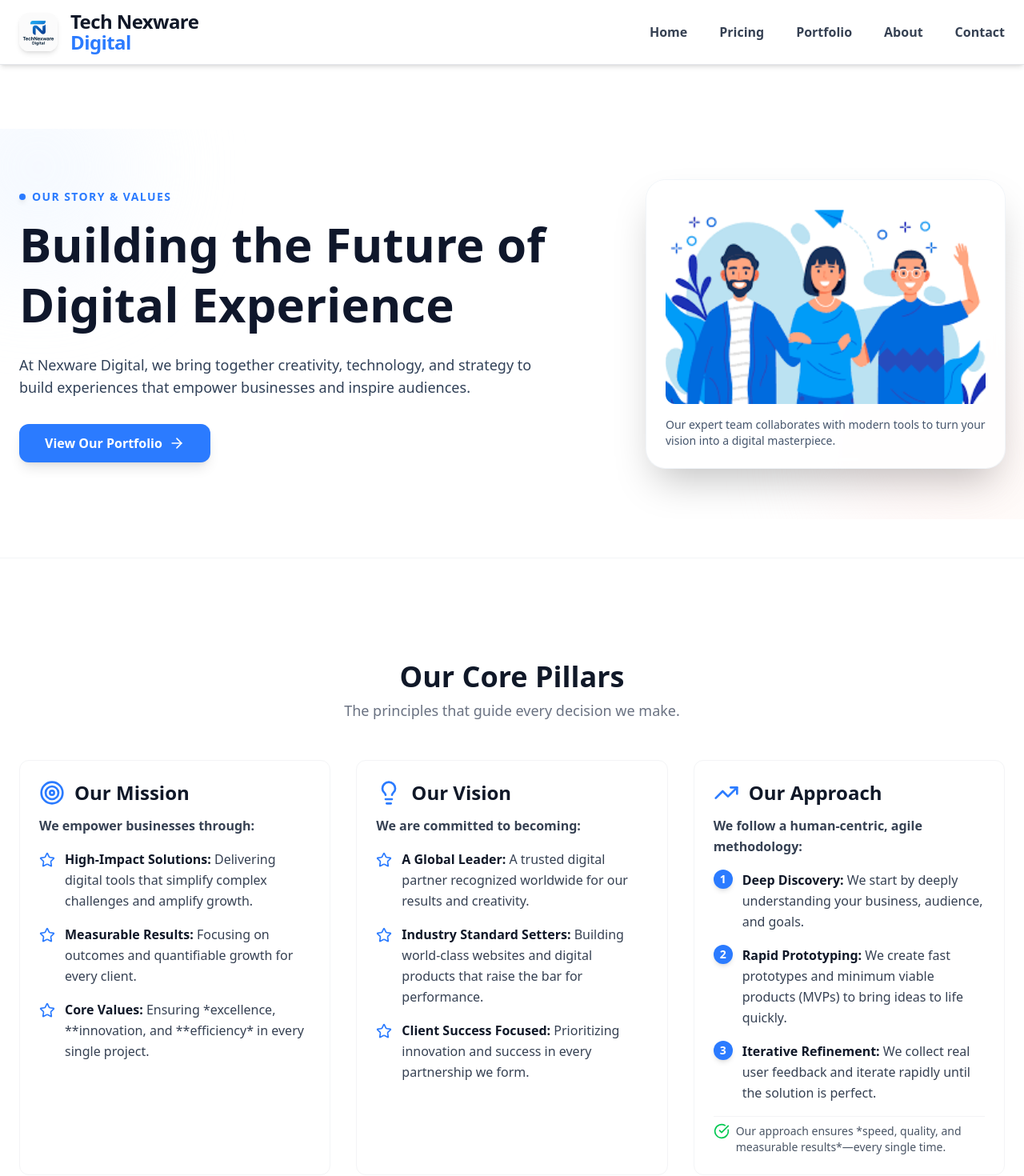
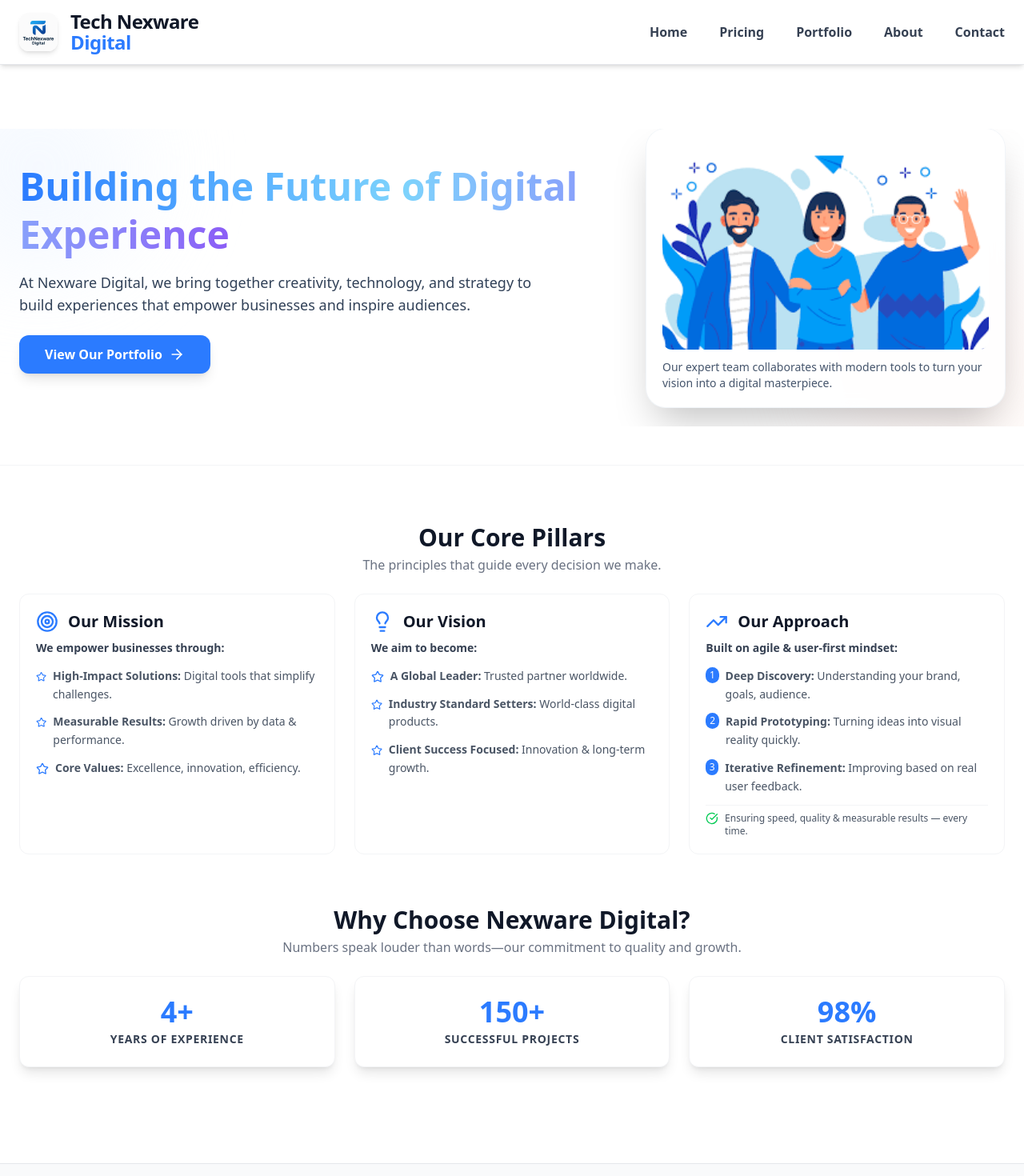
Before and after one commit to abhisheksingh01-ai/Nexware_Digital, a React (Vite) app: page /about in a window 1280 px wide. Shown: the top 1470 px of the page at 80% size. Built offline with nearby package versions, Linux system fonts and the light colour scheme.

Commit message:
Update PricePage, HomePage, AboutPage, ContactPage

```diff
--- a/src/component/Features/AboutUs/AboutDetails.jsx
+++ b/src/component/Features/AboutUs/AboutDetails.jsx
@@ -1,119 +1,102 @@
 // About us Page
 import React from "react";
-// Using the same icons for visual consistency. Plus a star icon for mission/vision bullets.
 import { Target, Lightbulb, TrendingUp, CheckCircle, Star } from "lucide-react";
 
 // Reusable component with enhanced design
 function SectionBlock({ title, children, icon: IconComponent }) {
   return (
-    <div className="bg-white p-6 rounded-xl border border-gray-100 hover:shadow-lg transition-shadow duration-300">
-      <div className="flex items-center mb-3">
-        {/* Icon in accent color */}
-        <IconComponent className="w-8 h-8 text-[#2b7bff] mr-3" />
-        <h3 className="text-2xl font-bold text-gray-900">{title}</h3>
+    <div className="bg-white p-5 rounded-xl border border-gray-100 hover:shadow-lg transition-shadow duration-300">
+      <div className="flex items-center mb-2">
+        <IconComponent className="w-7 h-7 text-[#2b7bff] mr-3" />
+        <h3 className="text-xl font-bold text-gray-900">{title}</h3>
       </div>
-      <div className="text-gray-600 leading-relaxed">{children}</div> {/* Children wrapped in div for consistent styling */}
+
+      <div className="text-gray-600 leading-relaxed text-sm">
+        {children}
+      </div>
     </div>
   );
 }
 
 export default function AboutDetails() {
   return (
-    <section className="max-w-7xl mx-auto px-6 py-12 lg:py-20">
+    <section className="max-w-7xl mx-auto px-6 py-4 lg:py-6">
 
-      <div className="text-center mb-12">
-        <h2 className="text-4xl font-extrabold text-gray-900">Our Core Pillars</h2>
-        <p className="text-lg text-gray-500 mt-2">The principles that guide every decision we make.</p>
+      <div className="text-center mb-6">
+        <h2 className="text-3xl font-extrabold text-gray-900">Our Core Pillars</h2>
+        <p className="text-base text-gray-500 mt-1">The principles that guide every decision we make.</p>
       </div>
 
-      {/* Structured Grid Layout for Sections */}
-      <div className="grid grid-cols-1 lg:grid-cols-3 gap-8">
+      {/* Structured Grid Layout */}
+      <div className="grid grid-cols-1 lg:grid-cols-3 gap-6">
 
-        {/* Our Mission - REVISED WITH BULLETED POINTS */}
+        {/* Mission */}
         <SectionBlock title="Our Mission" icon={Target}>
-          <p className="mb-4 font-semibold text-gray-700">We empower businesses through:</p>
+          <p className="mb-3 font-semibold text-gray-700">We empower businesses through:</p>
 
-          <ul className="space-y-4 text-gray-700">
+          <ul className="space-y-3">
             <li className="flex items-start">
-              <Star className="flex-shrink-0 w-5 h-5 mr-3 mt-1 text-[#2b7bff]" />
-              <div>
-                <strong className="text-gray-900">High-Impact Solutions:</strong> Delivering digital tools that simplify complex challenges and amplify growth.
-              </div>
+              <Star className="w-4 h-4 mr-2 mt-1 text-[#2b7bff]" />
+              <div><strong>High-Impact Solutions:</strong> Digital tools that simplify challenges.</div>
             </li>
+
             <li className="flex items-start">
-              <Star className="flex-shrink-0 w-5 h-5 mr-3 mt-1 text-[#2b7bff]" />
-              <div>
-                <strong className="text-gray-900">Measurable Results:</strong> Focusing on outcomes and quantifiable growth for every client.
-              </div>
+              <Star className="w-4 h-4 mr-2 mt-1 text-[#2b7bff]" />
+              <div><strong>Measurable Results:</strong> Growth driven by data & performance.</div>
             </li>
+
             <li className="flex items-start">
-              <Star className="flex-shrink-0 w-5 h-5 mr-3 mt-1 text-[#2b7bff]" />
-              <div>
-                <strong className="text-gray-900">Core Values:</strong> Ensuring *excellence, **innovation, and **efficiency* in every single project.
-              </div>
+              <Star className="w-4 h-4 mr-2 mt-1 text-[#2b7bff]" />
+              <div><strong>Core Values:</strong> Excellence, innovation, efficiency.</div>
             </li>
           </ul>
         </SectionBlock>
 
-        {/* Our Vision - REVISED WITH BULLETED POINTS */}
+        {/* Vision */}
         <SectionBlock title="Our Vision" icon={Lightbulb}>
-          <p className="mb-4 font-semibold text-gray-700">We are committed to becoming:</p>
+          <p className="mb-3 font-semibold text-gray-700">We aim to become:</p>
 
-          <ul className="space-y-4 text-gray-700">
+          <ul className="space-y-3">
             <li className="flex items-start">
-              <Star className="flex-shrink-0 w-5 h-5 mr-3 mt-1 text-[#2b7bff]" />
-              <div>
-                <strong className="text-gray-900">A Global Leader:</strong> A trusted digital partner recognized worldwide for our results and creativity.
-              </div>
+              <Star className="w-4 h-4 mr-2 mt-1 text-[#2b7bff]" />
+              <div><strong>A Global Leader:</strong> Trusted partner worldwide.</div>
             </li>
+
             <li className="flex items-start">
-              <Star className="flex-shrink-0 w-5 h-5 mr-3 mt-1 text-[#2b7bff]" />
-              <div>
-                <strong className="text-gray-900">Industry Standard Setters:</strong> Building world-class websites and digital products that raise the bar for performance.
-              </div>
+              <Star className="w-4 h-4 mr-2 mt-1 text-[#2b7bff]" />
+              <div><strong>Industry Standard Setters:</strong> World-class digital products.</div>
             </li>
+
             <li className="flex items-start">
-              <Star className="flex-shrink-0 w-5 h-5 mr-3 mt-1 text-[#2b7bff]" />
-              <div>
-                <strong className="text-gray-900">Client Success Focused:</strong> Prioritizing innovation and success in every partnership we form.
-              </div>
+              <Star className="w-4 h-4 mr-2 mt-1 text-[#2b7bff]" />
+              <div><strong>Client Success Focused:</strong> Innovation & long-term growth.</div>
             </li>
           </ul>
         </SectionBlock>
 
-        {/* Our Approach - KEPT AS IS (Numbered Steps) */}
+        {/* Approach */}
         <SectionBlock title="Our Approach" icon={TrendingUp}>
-          <p className="mb-4 font-semibold text-gray-700">We follow a human-centric, agile methodology:</p>
+          <p className="mb-3 font-semibold text-gray-700">Built on agile & user-first mindset:</p>
 
-          <ol className="space-y-4 text-gray-700">
-            {/* Step 1 */}
+          <ol className="space-y-3">
             <li className="flex items-start">
-              <span className="flex-shrink-0 w-6 h-6 mr-3 text-white bg-[#2b7bff] rounded-full flex items-center justify-center font-bold text-sm shadow-md">1</span>
-              <div>
-                <strong className="text-gray-900">Deep Discovery:</strong> We start by deeply understanding your business, audience, and goals.
-              </div>
+              <span className="w-5 h-5 mr-2 text-white bg-[#2b7bff] rounded-full flex items-center justify-center text-xs">1</span>
+              <div><strong>Deep Discovery:</strong> Understanding your brand, goals, audience.</div>
             </li>
 
-            {/* Step 2 */}
             <li className="flex items-start">
-              <span className="flex-shrink-0 w-6 h-6 mr-3 text-white bg-[#2b7bff] rounded-full flex items-center justify-center font-bold text-sm shadow-md">2</span>
-              <div>
-                <strong className="text-gray-900">Rapid Prototyping:</strong> We create fast prototypes and minimum viable products (MVPs) to bring ideas to life quickly.
-              </div>
+              <span className="w-5 h-5 mr-2 text-white bg-[#2b7bff] rounded-full flex items-center justify-center text-xs">2</span>
+              <div><strong>Rapid Prototyping:</strong> Turning ideas into visual reality quickly.</div>
             </li>
 
-            {/* Step 3 */}
             <li className="flex items-start">
-              <span className="flex-shrink-0 w-6 h-6 mr-3 text-white bg-[#2b7bff] rounded-full flex items-center justify-center font-bold text-sm shadow-md">3</span>
-              <div>
-                <strong className="text-gray-900">Iterative Refinement:</strong> We collect real user feedback and iterate rapidly until the solution is perfect.
-              </div>
+              <span className="w-5 h-5 mr-2 text-white bg-[#2b7bff] rounded-full flex items-center justify-center text-xs">3</span>
+              <div><strong>Iterative Refinement:</strong> Improving based on real user feedback.</div>
             </li>
 
-            {/* Conclusion */}
-            <li className="mt-4 pt-2 border-t border-gray-100 flex items-start text-sm">
-                <CheckCircle className="w-5 h-5 text-green-500 mr-2 flex-shrink-0" />
-                <span className="text-gray-600">Our approach ensures *speed, quality, and measurable results*—every single time.</span>
+            <li className="pt-2 border-t border-gray-100 flex items-start text-xs">
+              <CheckCircle className="w-4 h-4 text-green-500 mr-2" />
+              <span>Ensuring speed, quality & measurable results — every time.</span>
             </li>
           </ol>
         </SectionBlock>
--- a/src/component/Features/AboutUs/AboutHero.jsx
+++ b/src/component/Features/AboutUs/AboutHero.jsx
@@ -5,7 +5,7 @@ import { ArrowRight } from "lucide-react";
 
 export default function AboutHero() {
   return (
-    <section className="relative overflow-hidden bg-white py-12 lg:py-16">
+    <section className="relative overflow-hidden bg-white pt-0 pb-3 lg:pt-0 lg:pb-6">
       {/* Decorative blobs */}
       <div className="pointer-events-none absolute -left-20 -top-20 w-64 h-64 bg-gradient-to-tr from-[#e8f1ff] to-[#f5faff] rounded-full opacity-60 blur-3xl"></div>
       <div className="pointer-events-none absolute -right-20 -bottom-20 w-80 h-80 bg-gradient-to-br from-[#fff0f5] to-[#fff8f0] rounded-full opacity-60 blur-3xl"></div>
@@ -20,17 +20,15 @@ export default function AboutHero() {
             transition={{ duration: 0.5 }}
             className="md:col-span-7"
           >
-            <h1 className="inline-flex items-center gap-2 text-sm font-semibold uppercase text-[#2b7bff] tracking-widest mb-3">
-              <span className="inline-block w-2 h-2 rounded-full bg-[#2b7bff] shadow-md"></span>
-              Our Story & Values
-            </h1>
-
-            <h2 className="text-4xl sm:text-5xl lg:text-6xl font-extrabold leading-tight text-slate-900 mb-6">
-              Building the Future of Digital Experience
+            <h2 className="text-3xl md:text-4xl lg:text-5xl font-extrabold text-slate-900 leading-tight mb-4">
+              <span className="bg-clip-text text-transparent bg-gradient-to-r from-[#2b7bff] via-[#7dd3fc] to-[#8b5cf6]">
+                Building the Future of Digital Experience
+              </span>
             </h2>
 
-            <p className="text-lg text-slate-700 max-w-2xl mb-8">
-              At Nexware Digital, we bring together creativity, technology, and strategy to build experiences that empower businesses and inspire audiences.
+            <p className="text-lg text-slate-700 max-w-2xl mb-6">
+              At Nexware Digital, we bring together creativity, technology, and strategy
+              to build experiences that empower businesses and inspire audiences.
             </p>
 
             <button className="flex items-center gap-2 px-8 py-3 bg-[#2b7bff] text-white font-semibold rounded-xl shadow-lg hover:shadow-xl transition-transform duration-300 hover:-translate-y-1">
@@ -46,14 +44,15 @@ export default function AboutHero() {
             transition={{ duration: 0.45 }}
             className="md:col-span-5 flex justify-center md:justify-end"
           >
-            <div className="w-full max-w-sm lg:max-w-md bg-white/80 backdrop-blur-sm rounded-3xl p-6 shadow-2xl ring-1 ring-slate-100 hover:-translate-y-1 transition-transform duration-300">
+            <div className="w-full max-w-sm lg:max-w-md bg-white/80 backdrop-blur-sm rounded-3xl p-5 shadow-2xl ring-1 ring-slate-100 hover:-translate-y-1 transition-transform duration-300">
               <img
                 src={AboutImg}
                 alt="Team collaboration illustration"
-                className="w-full h-64 object-cover rounded-xl mb-4"
+                className="w-full h-64 object-cover rounded-xl mb-3"
               />
               <p className="text-slate-600 text-sm">
-                Our expert team collaborates with modern tools to turn your vision into a digital masterpiece.
+                Our expert team collaborates with modern tools to turn your vision
+                into a digital masterpiece.
               </p>
             </div>
           </motion.div>
--- a/src/component/Features/AboutUs/AboutStats.jsx
+++ b/src/component/Features/AboutUs/AboutStats.jsx
@@ -8,30 +8,35 @@ const stats = [
 
 export default function AboutStats() {
   return (
-    // Contrasting section background for visual break
-    <section className="bg-gray-50 py-16 lg:py-24">
+    <section className="bg-white py-6 lg:py-10">
       <div className="max-w-7xl mx-auto px-6">
-        <div className="text-center mb-10">
-            <h2 className="text-4xl font-extrabold text-gray-900">Why Choose Nexware Digital?</h2>
-            <p className="text-lg text-gray-500 mt-2">Numbers speak louder than words—our commitment to quality and growth.</p>
+
+        <div className="text-center mb-6">
+          <h2 className="text-3xl font-extrabold text-gray-900">
+            Why Choose Nexware Digital?
+          </h2>
+          <p className="text-base text-gray-500 mt-1">
+            Numbers speak louder than words—our commitment to quality and growth.
+          </p>
         </div>
 
-        {/* Highlighted Stats Grid */}
-        <div className="mt-10 grid grid-cols-1 sm:grid-cols-3 gap-8 text-center">
+        {/* Stats Grid */}
+        <div className="grid grid-cols-1 sm:grid-cols-3 gap-6 text-center">
           {stats.map((stat, index) => (
             <div
               key={index}
-              className="p-8 bg-white rounded-xl shadow-lg border border-gray-100 transition-transform duration-300 hover:shadow-xl hover:scale-[1.05]"
+              className="p-6 bg-white rounded-xl shadow-lg border border-gray-100 transition-transform duration-300 hover:shadow-xl hover:scale-[1.04]"
             >
-              <h4 className="text-5xl font-extrabold text-[#2b7bff] mb-2">
+              <h4 className="text-4xl font-extrabold text-[#2b7bff] mb-1">
                 {stat.value}
               </h4>
-              <p className="text-lg font-semibold text-gray-700 uppercase tracking-wider">
+              <p className="text-sm font-semibold text-gray-700 uppercase tracking-wider">
                 {stat.label}
               </p>
             </div>
           ))}
         </div>
+
       </div>
     </section>
   );
--- a/src/component/Features/ContactPage/ContactFormSection.jsx
+++ b/src/component/Features/ContactPage/ContactFormSection.jsx
@@ -22,8 +22,8 @@ export default function ContactFormSection() {
                             </div>
                             <div>
                                 <strong className="block text-gray-200">Our Location</strong>
-                                <div className="text-gray-400">123 Business St.</div>
-                                <div className="text-gray-400">City, State 12345</div>
+                                <div className="text-gray-400">E Block</div>
+                                <div className="text-gray-400">Noida Sector 16</div>
                             </div>
                         </div>
 
@@ -34,7 +34,7 @@ export default function ContactFormSection() {
                             </div>
                             <div>
                                 <strong className="block text-gray-200">Give Us A Call</strong>
-                                <a href="tel:1234567890" className="text-gray-400 hover:text-[#2b7bff] transition duration-200">(123) 456-7890</a>
+                                <a href="tel:1234567890" className="text-gray-400 hover:text-[#2b7bff] transition duration-200">(+91) 89290 82629</a>
                             </div>
                         </div>
 
@@ -45,7 +45,7 @@ export default function ContactFormSection() {
                             </div>
                             <div>
                                 <strong className="block text-gray-200">Email Us</strong>
-                                <a href="mailto:info@nexwaredigital.com" className="text-gray-400 hover:text-[#2b7bff] transition duration-200">info@nexwaredigital.com</a>
+                                <a href="mailto:info@nexwaredigital.com" className="text-gray-400 hover:text-[#2b7bff] transition duration-200">itteams@technexwaredigital.com</a>
                             </div>
                         </div>
                     </div>
--- a/src/component/Features/portfolio/Landing.jsx
+++ b/src/component/Features/portfolio/Landing.jsx
@@ -1,12 +1,15 @@
 import React from 'react'
-import PortfolioText from './PortfolioText';
+// import PortfolioText from './PortfolioText';
+import Hero from '../PortfolioPage/Hero'
 import Portfolio from './Portfolio';
 
 
 export default function Landing() {
   return (
     <div>
-      <PortfolioText/>
+
+      {/* <PortfolioText/> */}
+      <Hero/>
       <Portfolio/>
     </div>
   )
```
Also changed, not shown: src/component/Features/ContactPage/ContactUsMain.jsx (+20 -38 lines).
